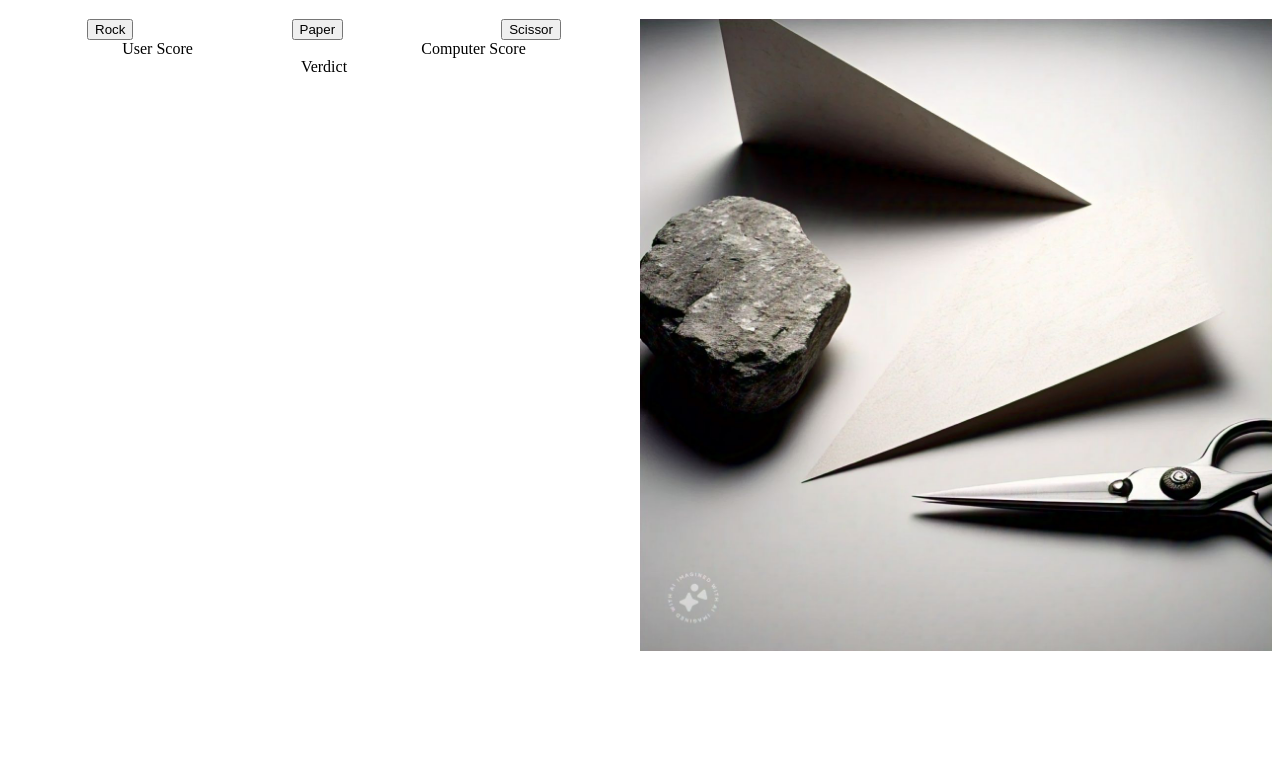
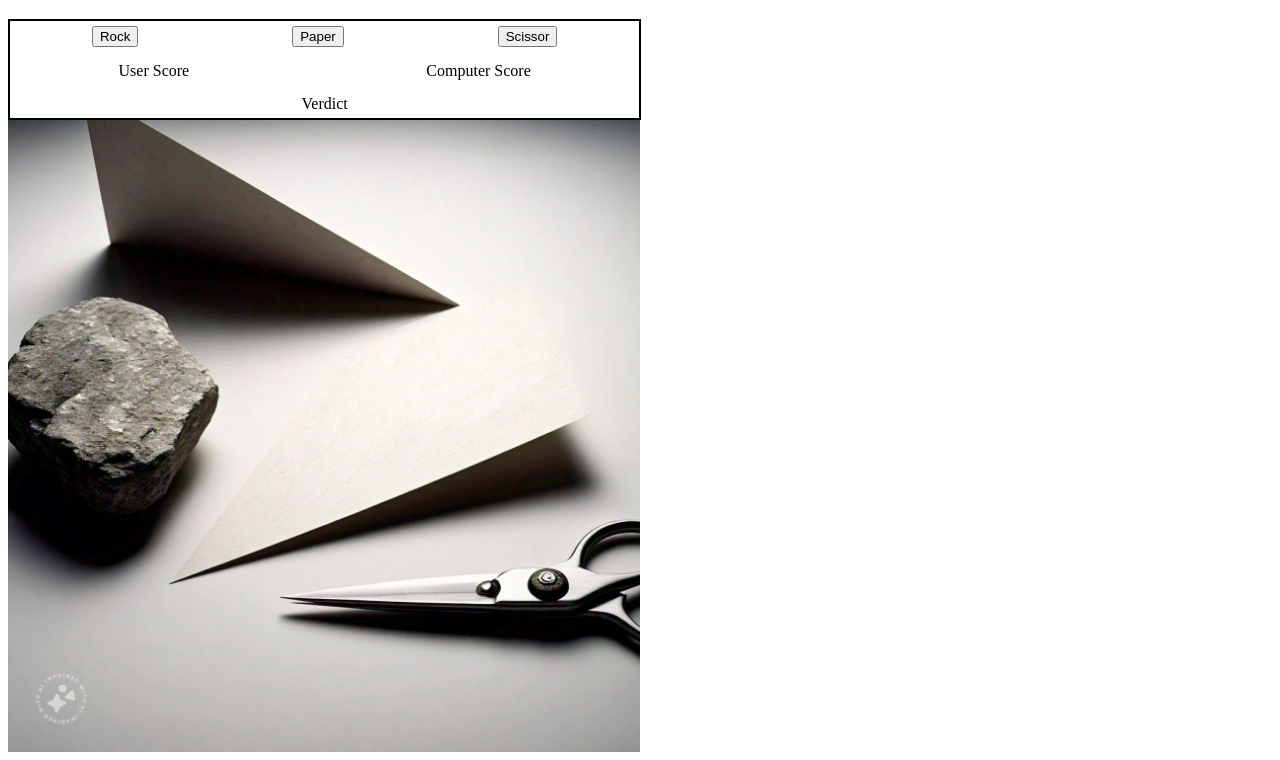
Before and after one commit to pushp-raj-mishra/rock-paper-scissors, a plain HTML site: page index.html in a window 1280 px wide. Shown: the part 69-829 px from the top of the page. Before the commit the page ends 800 px from the top, so only its background shows below. Drawn offline with Linux system fonts and the light colour scheme.

Commit message:
adjust css

```diff
--- a/styles.css
+++ b/styles.css
@@ -18,11 +18,14 @@ img {
 }
 
 .content {
-    height: 50%;
-    width: 50%;
+    height: 49%;
+    width: 49%;
+    padding: 5px;
     display: flex;
     flex-direction: column;
     justify-content: space-around;
+    gap: 15px;
+    border: 2px solid black;
 }
 
 .choice {
@@ -34,6 +37,7 @@ img {
     flex: 1 1 0;
     display: flex;
     justify-content: space-around;
+    gap: 30px;
 }
 .verdict {
     flex: 1 1 0;
```
